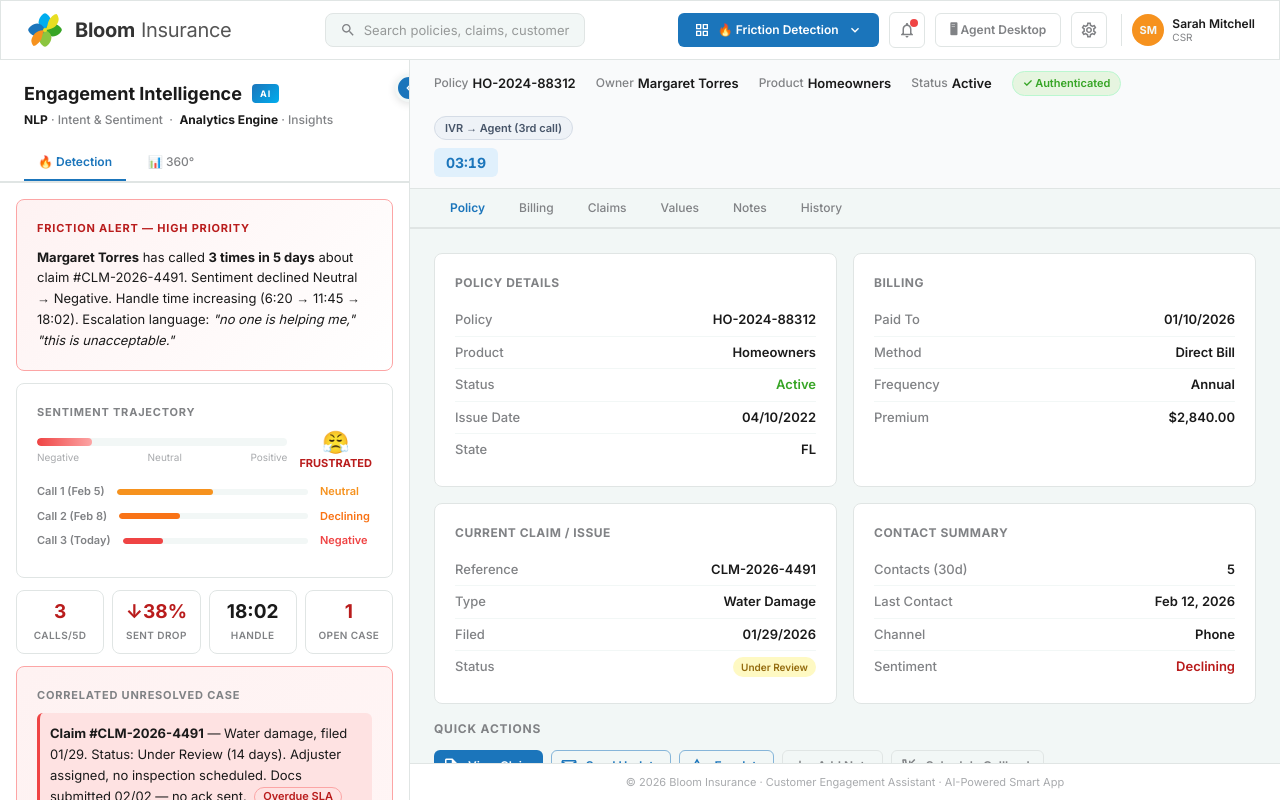
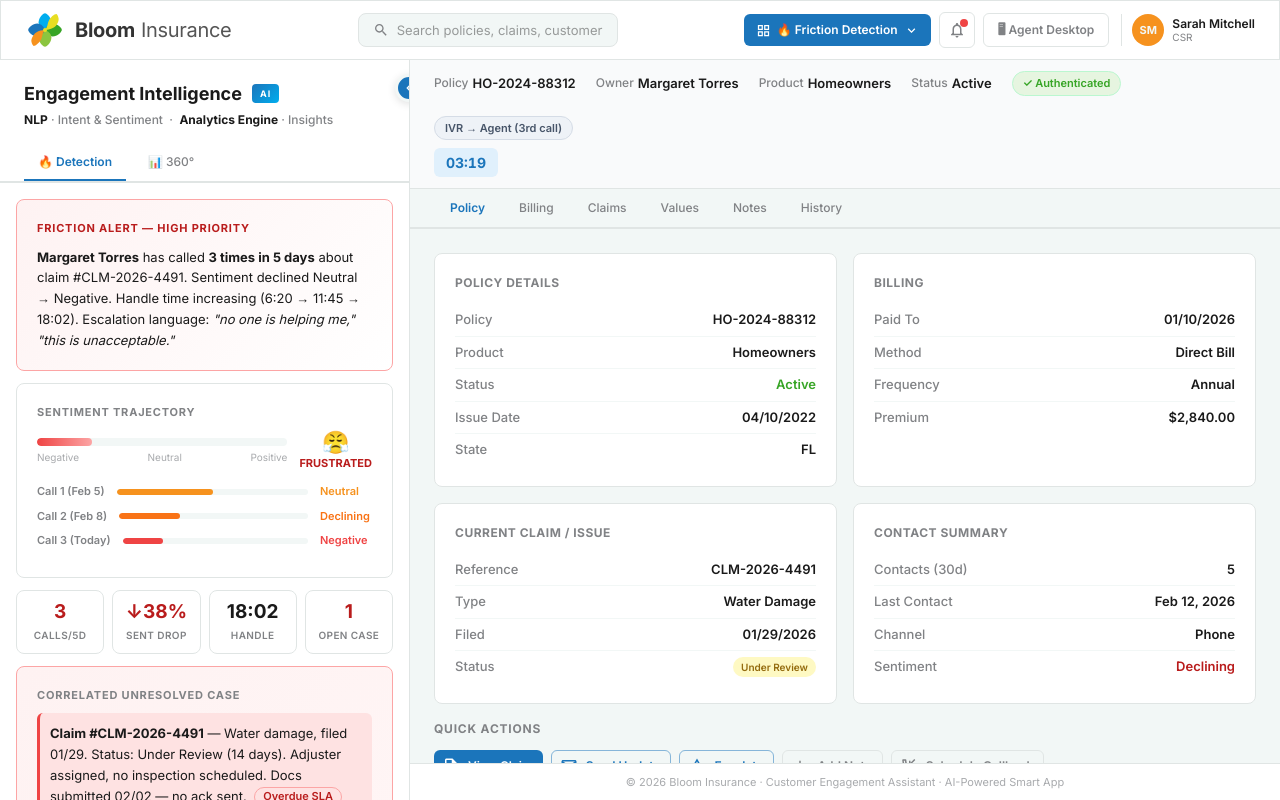
Before and after one commit to sdlyager80/customer_experience_assistant, a React (Vite) app: page / in a window 1280 px wide. Built offline with nearby package versions, Linux system fonts and the light colour scheme.

Commit message:
tetewtrew
rwefewe

```diff
--- a/src/components/Header.tsx
+++ b/src/components/Header.tsx
@@ -1,11 +1,10 @@
 import { useState } from 'react';
 import {
   AppBar, Toolbar, Box, Typography, InputBase, IconButton,
-  Menu, MenuItem, Divider, Badge, Avatar, Paper, Chip,
+  Menu, MenuItem, Badge, Avatar, Paper,
 } from '@mui/material';
 import SearchIcon from '@mui/icons-material/Search';
 import NotificationsOutlinedIcon from '@mui/icons-material/NotificationsOutlined';
-import SettingsOutlinedIcon from '@mui/icons-material/SettingsOutlined';
 import GridViewOutlinedIcon from '@mui/icons-material/GridViewOutlined';
 import KeyboardArrowDownIcon from '@mui/icons-material/KeyboardArrowDown';
 import BloomLogo from './BloomLogo';
@@ -73,25 +72,27 @@ export default function Header({ activeScenario, onScenarioChange, onSwitchToAge
         </Box>
 
         {/* Right controls */}
-        <Box sx={{ display: 'flex', alignItems: 'center', gap: 1.25, flexShrink: 0 }}>
+        <Box sx={{ display: 'flex', alignItems: 'center', gap: 1, flexShrink: 0 }}>
           {/* Scenario Selector */}
           <Box
             onClick={(e) => setScenarioAnchor(e.currentTarget)}
             sx={{
-              display: 'flex', alignItems: 'center', gap: 1,
-              px: 2, py: 1,
+              display: 'flex', alignItems: 'center', gap: 0.75,
+              px: 1.5, py: 0.875,
               borderRadius: '6px',
               bgcolor: BLOOM.blue, color: '#fff',
               fontSize: '0.75rem', fontWeight: 600,
               cursor: 'pointer', userSelect: 'none',
               transition: 'background 0.15s',
               '&:hover': { bgcolor: BLOOM.blueLight },
-              whiteSpace: 'nowrap',
+              whiteSpace: 'nowrap', maxWidth: 200,
             }}
           >
-            <GridViewOutlinedIcon sx={{ fontSize: 16 }} />
-            <span>{activeScenarioMeta.icon} {activeScenarioMeta.label}</span>
-            <KeyboardArrowDownIcon sx={{ fontSize: 16 }} />
+            <GridViewOutlinedIcon sx={{ fontSize: 15, flexShrink: 0 }} />
+            <Box component="span" sx={{ overflow: 'hidden', textOverflow: 'ellipsis', whiteSpace: 'nowrap' }}>
+              {activeScenarioMeta.icon} {activeScenarioMeta.label}
+            </Box>
+            <KeyboardArrowDownIcon sx={{ fontSize: 15, flexShrink: 0 }} />
           </Box>
 
           <Menu
@@ -159,11 +160,6 @@ export default function Header({ activeScenario, onScenarioChange, onSwitchToAge
             🖥 Agent Desktop
           </Box>
 
-          {/* Settings */}
-          <IconButton size="small" sx={{ border: `1px solid ${BLOOM.border}`, borderRadius: '6px', width: 36, height: 36 }}>
-            <SettingsOutlinedIcon sx={{ fontSize: 18, color: 'text.secondary' }} />
-          </IconButton>
-
           {/* User */}
           <Box sx={{ display: 'flex', alignItems: 'center', gap: 1, pl: 1.25, borderLeft: `1px solid ${BLOOM.border}`, ml: 0.5 }}>
             <Avatar sx={{ width: 32, height: 32, bgcolor: BLOOM.orange, fontSize: '0.6875rem', fontWeight: 700 }}>SM</Avatar>
```
